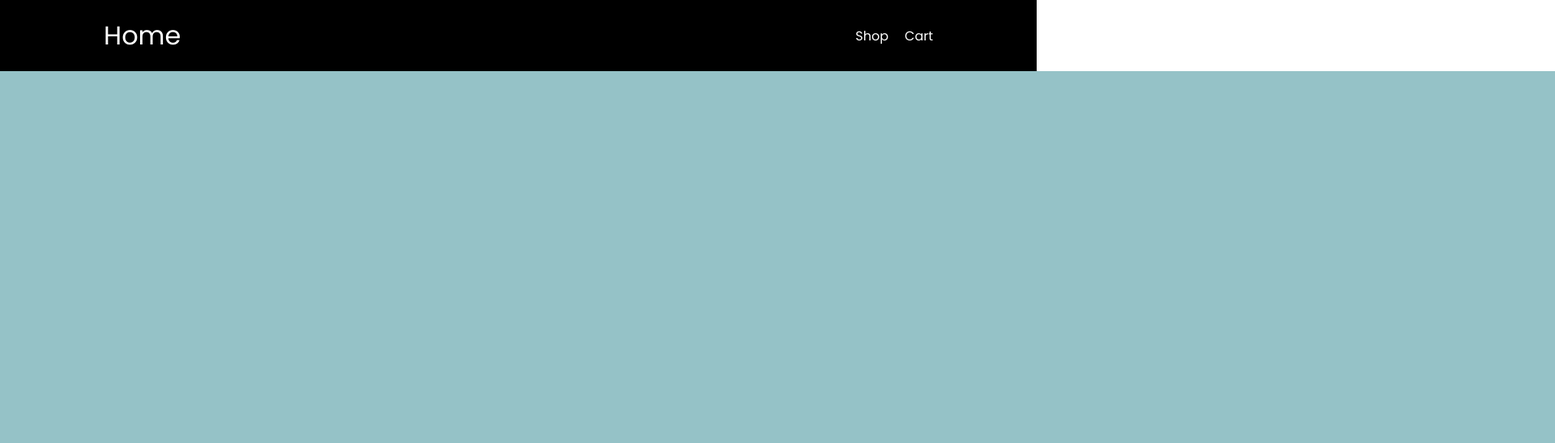
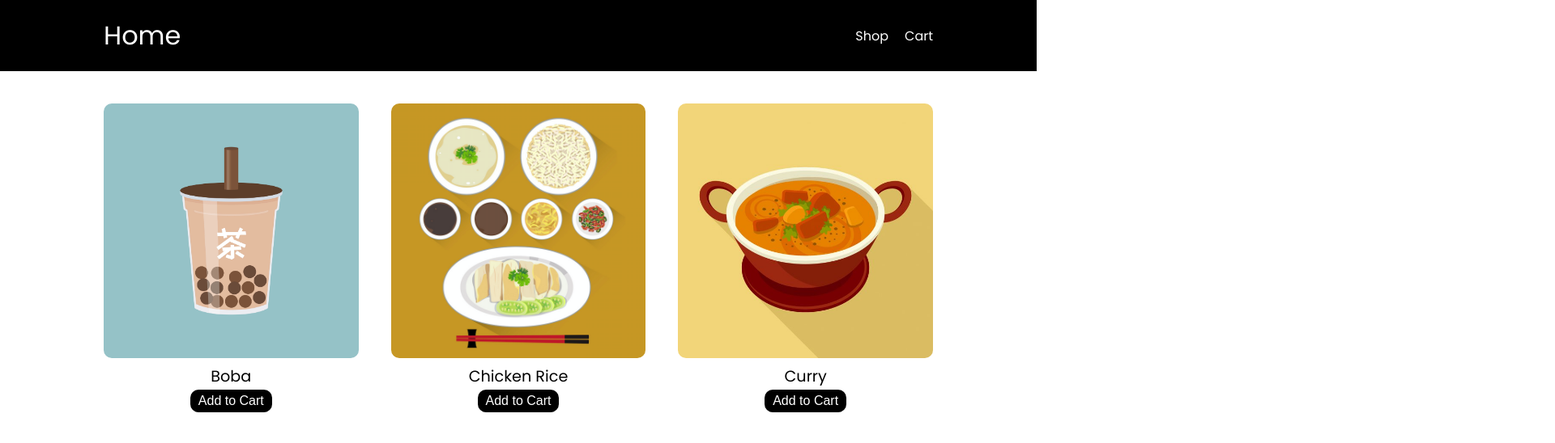
Before and after one commit to bensonjing/shopping-cart, a React (Create React App) app: page /shop in a window 1280 px wide. Shown: the top 548 px of the page at 81% size, 1920 px wide, since content can reach past the window. Built offline with nearby package versions, Linux system fonts and the light colour scheme.

Commit message:
dev: style shop

```diff
--- a/src/App.css
+++ b/src/App.css
@@ -40,3 +40,41 @@
   display: flex;
   gap: 20px;
 }
+
+/* Shop */
+#shop_board {
+  width: 80%;
+  margin: 40px auto;
+  display: grid;
+  grid-template-columns: repeat(3, 1fr);
+  gap: 40px;
+  justify-content: center;
+}
+
+.item {
+  text-align: center;
+  font-size: 1.2rem;
+}
+
+img {
+  max-width: 100%;
+  max-height: 100%;
+  border-radius: 10px;
+}
+
+.addToCart {
+  background-color: black;
+  color: white;
+  border: none;
+  border-radius: 10px;
+  padding: 5px 10px;
+  font-size: 1rem;
+}
+
+.addToCart:hover {
+  background-color: grey;
+}
+
+.addToCart:active {
+  background-color: white;
+}
--- a/src/components/Item.js
+++ b/src/components/Item.js
@@ -3,7 +3,9 @@ export default function Item({ image, title, handleAddToCart }) {
     <div className="item">
       <img src={image} alt={title} />
       <div className="title">{title}</div>
-      <button onClick={() => handleAddToCart(title)}>Add to Cart</button>
+      <button className="addToCart" onClick={() => handleAddToCart(title)}>
+        Add to Cart
+      </button>
     </div>
   );
 }
```
